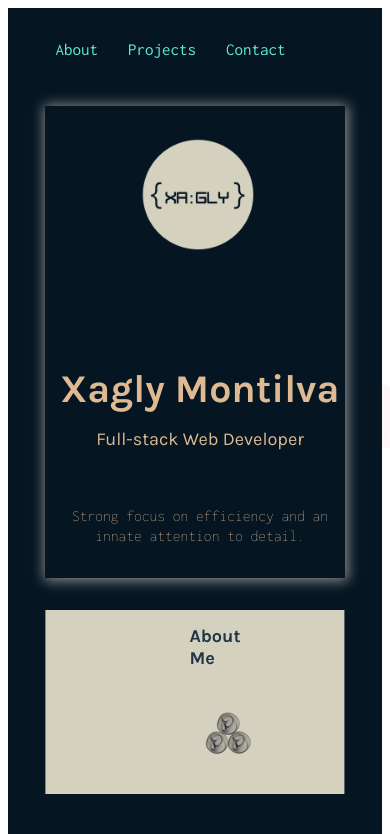
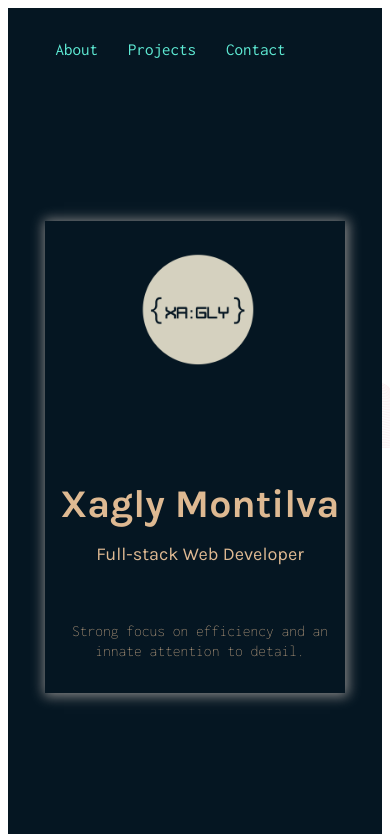
Before and after one commit to XML3/My_Web, a React (Vite) app in the folder My_Web/: page / in a window 390 px wide. Shown: the top 834 px of the page. Built offline with nearby package versions, Linux system fonts and the light colour scheme; no server answers.

Commit message:
modified main grid, changed sizes for small screens

```diff
--- a/My_Web/src/App.css
+++ b/My_Web/src/App.css
@@ -8,10 +8,12 @@
 }
 
 /*screed size 300*/
-.Container {
-  display: grid;
-  grid-template-columns: 1fr;
-  grid-template-rows: repeat(6 1fr);
+@media screen and (min-width: 300px) {
+  .Container {
+    display: grid;
+    grid-template-columns: 1fr;
+    grid-template-rows: 800px 1fr 300px 1200px 1200px 300px;
+  }
 }
 
 /*screed size 700*/
```
